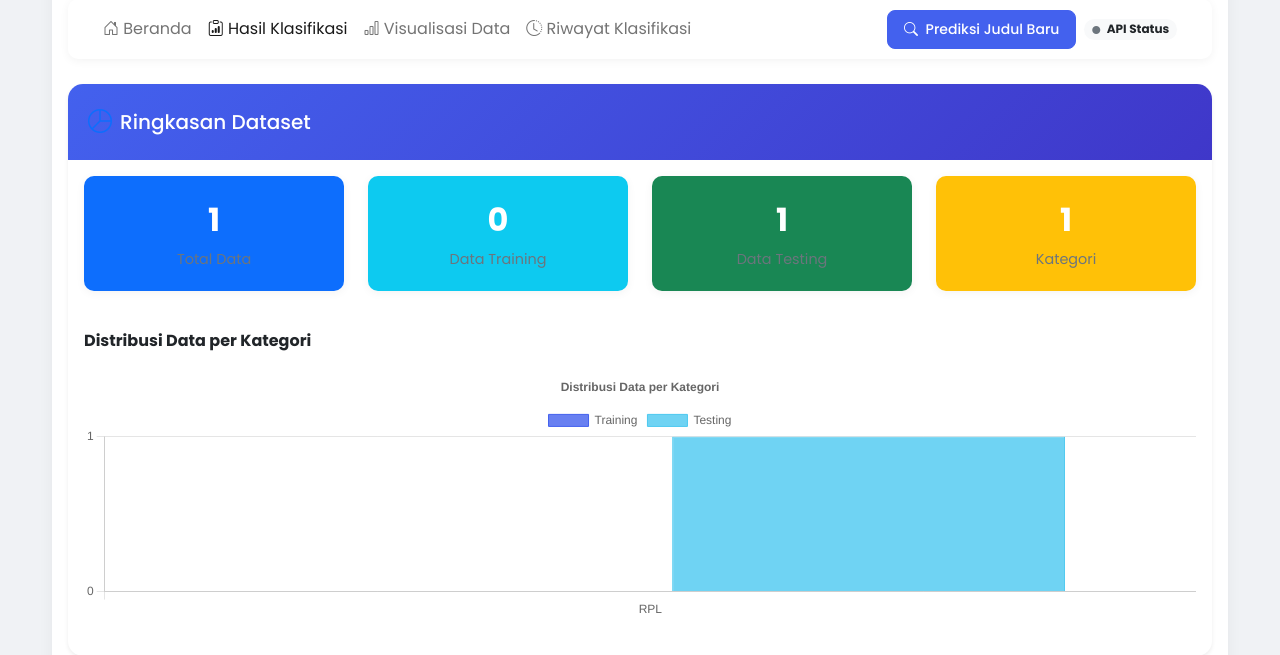
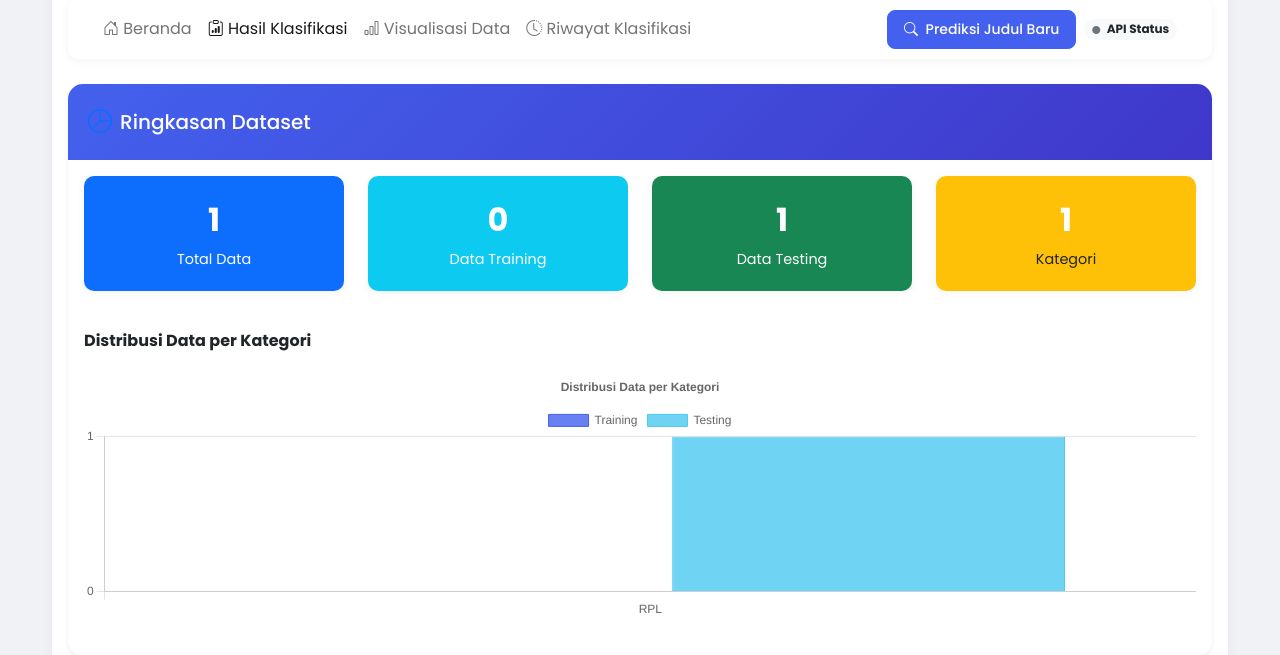
Before and after one commit to defanggaabypn/klasifikasi-judul-skripsi, a PHP site: page /result.php in a window 1280 px wide. Shown: the part 466-1121 px from the top of the page. Run offline with PHP 8.4, Linux system fonts and the light colour scheme; data comes from the database, SQL or seed files in the repository; tables that the repository leaves empty or names only in its code hold one stand-in row (values such as "Sample post").

Commit message:
white text

```diff
--- a/web/result.php
+++ b/web/result.php
@@ -720,28 +720,29 @@ error_log("All categories found: " . print_r($allCategories, true));
     <div class="col-md-3 mb-3">
         <div class="metric-card bg-primary text-white">
             <div class="metric-value"><?= $trainingTotalCount + $testingTotalCount ?></div>
-                                            <div class="metric-label">Total Data</div>
+            <div class="metric-label" style="color: white !important;">Total Data</div>
         </div>
     </div>
     <div class="col-md-3 mb-3">
         <div class="metric-card bg-info text-white">
             <div class="metric-value"><?= $trainingTotalCount ?></div>
-                                            <div class="metric-label">Data Training</div>
+            <div class="metric-label" style="color: white !important;">Data Training</div>
         </div>
     </div>
     <div class="col-md-3 mb-3">
         <div class="metric-card bg-success text-white">
             <div class="metric-value"><?= $testingTotalCount ?></div>
-                                            <div class="metric-label">Data Testing</div>
+            <div class="metric-label" style="color: white !important;">Data Testing</div>
         </div>
     </div>
     <div class="col-md-3 mb-3">
         <div class="metric-card bg-warning text-white">
             <div class="metric-value"><?= count($allCategories) ?></div>
-                                            <div class="metric-label">Kategori</div>
-                                        </div>
-                                    </div>
-                                </div>
+            <div class="metric-label" style="color: #212529 !important;">Kategori</div>
+        </div>
+    </div>
+</div>
+
 
                                 <!-- Distribusi Data per Kategori -->
                                 <div class="mt-4">
```
Lines whose indentation alone changed are shown as unchanged.
